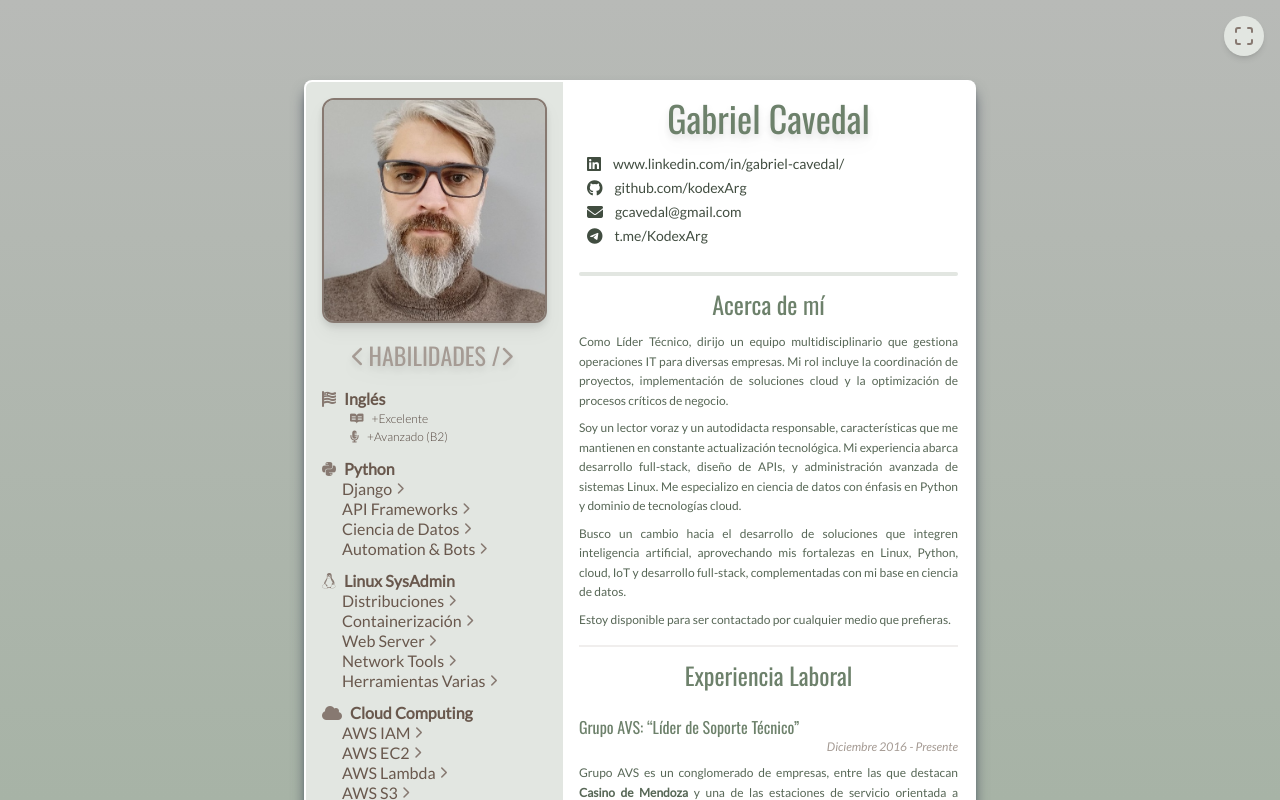
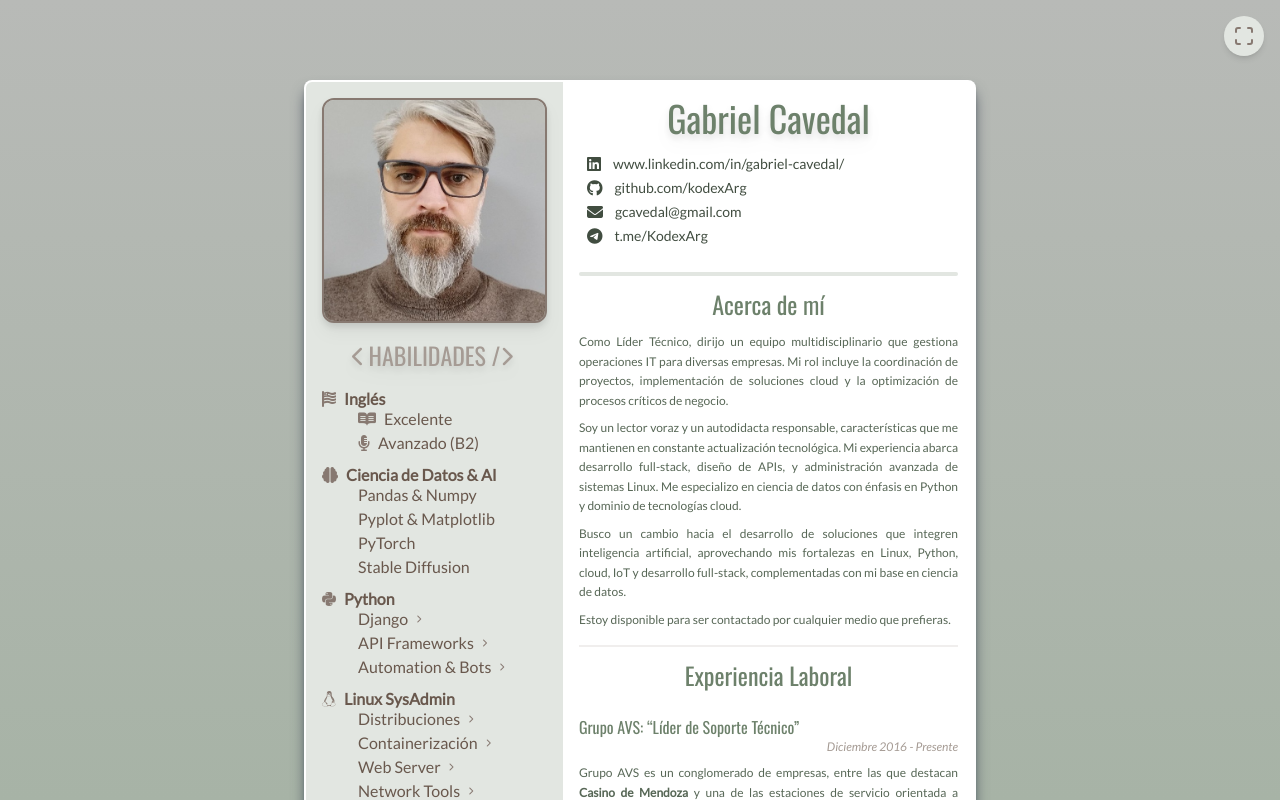
Before and after one commit to kodexArg/cv, a SvelteKit app: page /full in a window 1280 px wide. Shown: the top 800 px of the page. Built offline with nearby package versions, Linux system fonts and the light colour scheme.

Commit message:
checkout

```diff
--- a/src/components/DropdownItem.svelte
+++ b/src/components/DropdownItem.svelte
@@ -22,11 +22,11 @@
       <i class="{icon} mr-2 text-pullover-400" />
     {/if}
     {#if level === 3}
-      <span class="plus-sign">+ </span>
+      <span class="plus-sign">+&nbsp;</span>
     {/if}
     {title}
     {#if isCollapsible}
-      <i class="fa fa-chevron-right ml-1 text-xs text-pullover-400 transition-transform {isOpen ? 'rotate-90' : ''}" />
+      <i class="fa fa-chevron-right ml-2 text-[0.5rem] text-pullover-400 transition-transform {isOpen ? 'rotate-90' : ''}" />
     {/if}
   </span>
 
@@ -52,11 +52,11 @@
   }
 
   .level-2 {
-    @apply mb-1 ml-6 font-normal leading-none text-pullover-500;
+    @apply mb-2 ml-10 font-normal leading-none text-pullover-500;
   }
 
   .level-3 {
-    @apply mb-0.5 ml-8 text-xs font-light text-pullover-600;
+    @apply mb-1 ml-4 text-xs font-light text-pullover-600;
   }
 
   .plus-sign {
--- a/src/components/Skills.svelte
+++ b/src/components/Skills.svelte
@@ -12,8 +12,15 @@
   </h1>
   <ul>
     <DropdownItem title="Inglés" icon="fa-solid fa-flag-usa" hasChildren={true} level={1}>
-      <DropdownItem title="Excelente" icon="fa-brands fa-readme" level={3} />
-      <DropdownItem title="Avanzado (B2)" icon="fa-solid fa-microphone-lines" level={3} />
+      <DropdownItem title="Excelente" icon="fa-brands fa-readme" level={2} />
+      <DropdownItem title="Avanzado (B2)" icon="fa-solid fa-microphone-lines" level={2} />
+    </DropdownItem>
+
+    <DropdownItem title="Ciencia de Datos & AI" icon="fa-solid fa-brain" hasChildren={true} level={1}>
+      <DropdownItem title="Pandas & Numpy" level={2} />
+      <DropdownItem title="Pyplot & Matplotlib" level={2} />
+      <DropdownItem title="PyTorch" level={2} />
+      <DropdownItem title="Stable Diffusion" level={2} />
     </DropdownItem>
 
     <DropdownItem title="Python" icon="fab fa-python" hasChildren={true} level={1}>
@@ -21,22 +28,12 @@
         <DropdownItem title="django-allauth" level={3} />
         <DropdownItem title="django-rest-framework" level={3} />
         <DropdownItem title="Internationalization" level={3} />
-        <DropdownItem title="Templates & Forms" level={3} />
+        <DropdownItem title="Vite Templates" level={3} />
       </DropdownItem>
 
       <DropdownItem title="API Frameworks" hasChildren={true} level={2}>
         <DropdownItem title="Flask" level={3} />
         <DropdownItem title="FastAPI" level={3} />
-        <DropdownItem title="Pydantic" level={3} />
-        <DropdownItem title="OpenAPI" level={3} />
-      </DropdownItem>
-
-      <DropdownItem title="Ciencia de Datos" hasChildren={true} level={2}>
-        <DropdownItem title="Pandas & Numpy" level={3} />
-        <DropdownItem title="Jupyter Notebooks" level={3} />
-        <DropdownItem title="Pyplot & Matplotlib" level={3} />
-        <DropdownItem title="PyTorch" level={3} />
-        <DropdownItem title="Stable Diffusion" level={3} />
       </DropdownItem>
 
       <DropdownItem title="Automation & Bots" hasChildren={true} level={2}>
--- a/src/routes/+page.svelte
+++ b/src/routes/+page.svelte
@@ -56,7 +56,7 @@
     transition: all 0.3s ease;
   }
   :global(.maximized) .left-col {
-    @apply w-1/4 min-w-[12.8rem];
+    @apply w-1/4 min-w-[12.8rem] bg-transparent;
   }
   :global(.maximized) .right-col {
     @apply w-3/4;
--- a/src/routes/full/+page.svelte
+++ b/src/routes/full/+page.svelte
@@ -55,7 +55,7 @@
     transition: all 0.3s ease;
   }
   :global(.maximized) .left-col {
-    @apply w-1/4 min-w-[12.8rem];
+    @apply w-1/4 min-w-[12.8rem] bg-transparent;
   }
   :global(.maximized) .right-col {
     @apply w-3/4;
--- a/svelte.config.js
+++ b/svelte.config.js
@@ -8,6 +8,19 @@ const config = {
   preprocess: preporcess({
     postcss: true
   }),
+  compilerOptions: {
+    discloseVersion: false
+  },
+  onwarn: (warning, handler) => {
+    // Suprimir advertencias específicas
+    if (warning.code === 'a11y-click-events-have-key-events' ||
+        warning.code === 'a11y-no-static-element-interactions' ||
+        warning.code === 'element-invalid-self-closing-tag' ||
+        warning.code === 'element_invalid_self_closing_tag') {
+      return;
+    }
+    handler(warning);
+  },
   kit: {
     adapter: adapter({
       pages: 'docs',
```
